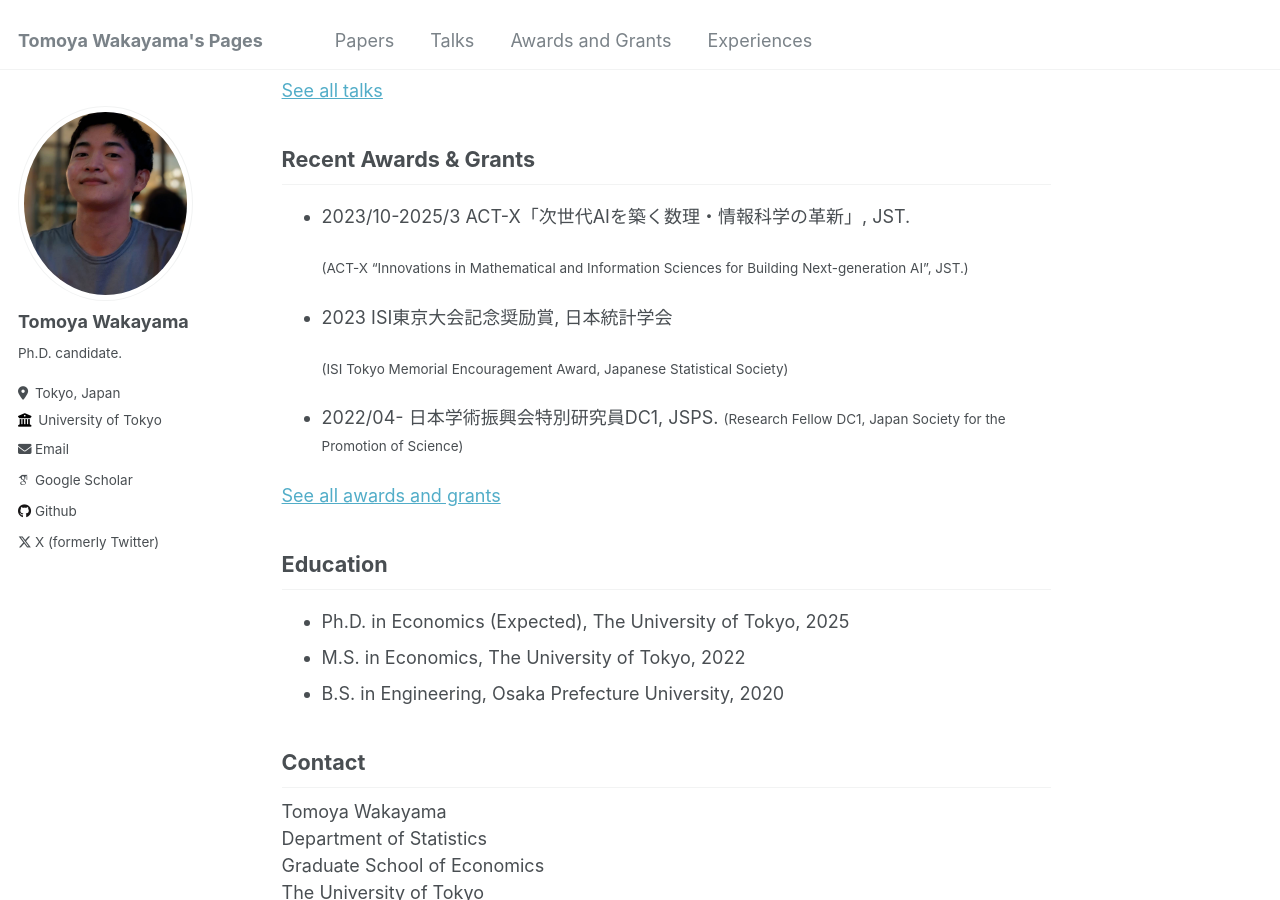
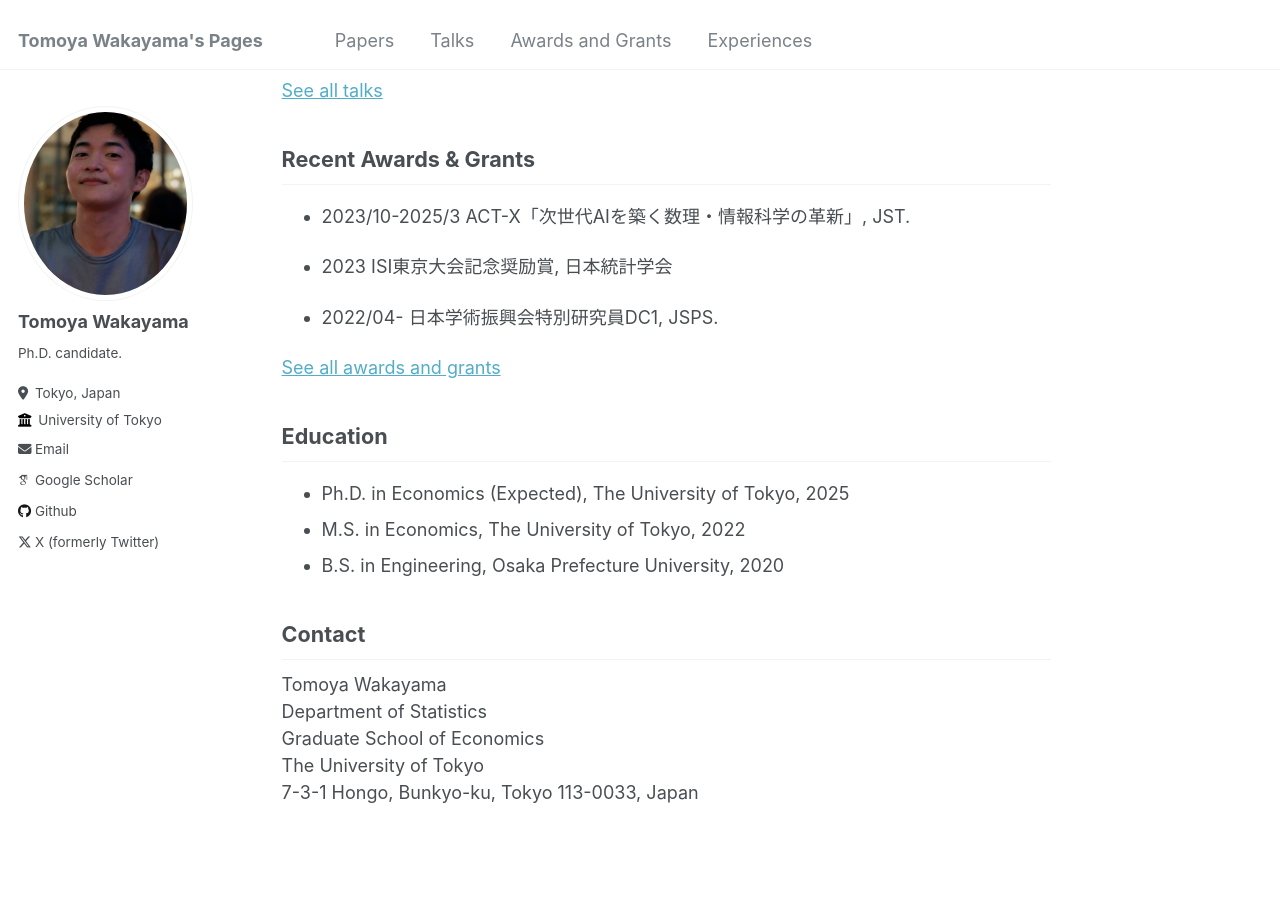
Before and after one commit to TomWaka/TomWaka.github.io, a Jekyll site: the page built from _pages/home.md, in a window 1280 px wide and 900 px high, scrolled down 1536 px. Built offline with Jekyll 4.4.1, drawn with Linux system fonts in a browser that asks for light colours; some web fonts are replaced.

Commit message:
Update design

```diff
--- a/_pages/home.md
+++ b/_pages/home.md
@@ -52,14 +52,9 @@ Recent Awards & Grants
 ------
 - 2023/10-2025/3  ACT-X「次世代AIを築く数理・情報科学の革新」,  JST.
 
-  <small>(ACT-X "Innovations in Mathematical and Information Sciences for Building Next-generation AI", JST.)</small>
-
 - 2023 ISI東京大会記念奨励賞, 日本統計学会
 
-  <small>(ISI Tokyo Memorial Encouragement Award, Japanese Statistical Society)
-
 - 2022/04- 日本学術振興会特別研究員DC1, JSPS.
-  <small>(Research Fellow DC1, Japan Society for the Promotion of Science)
 
 [See all awards and grants](/awards_grants)
 
```
Also changed, not shown: _pages/awards_grants.md (+1 -2 lines).
